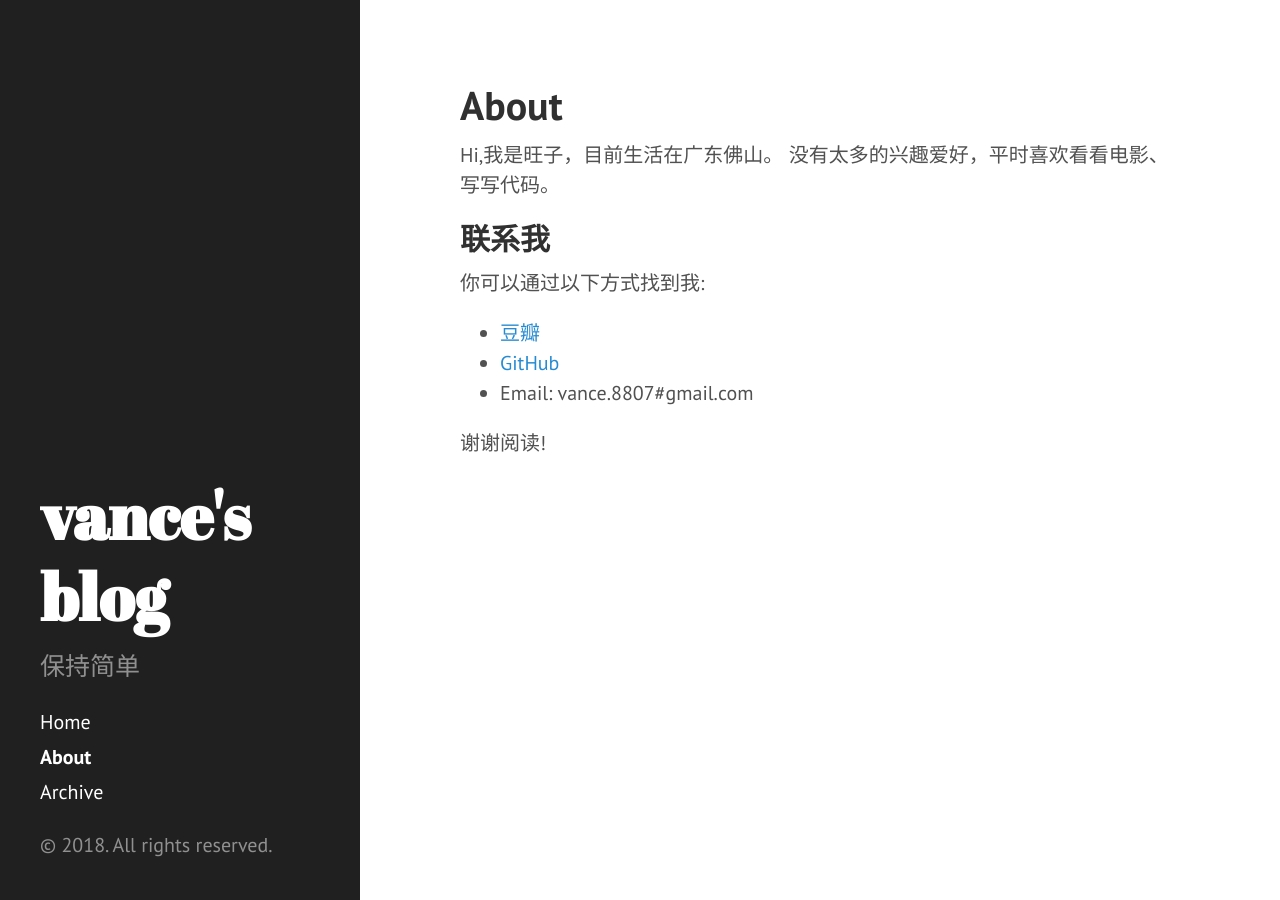
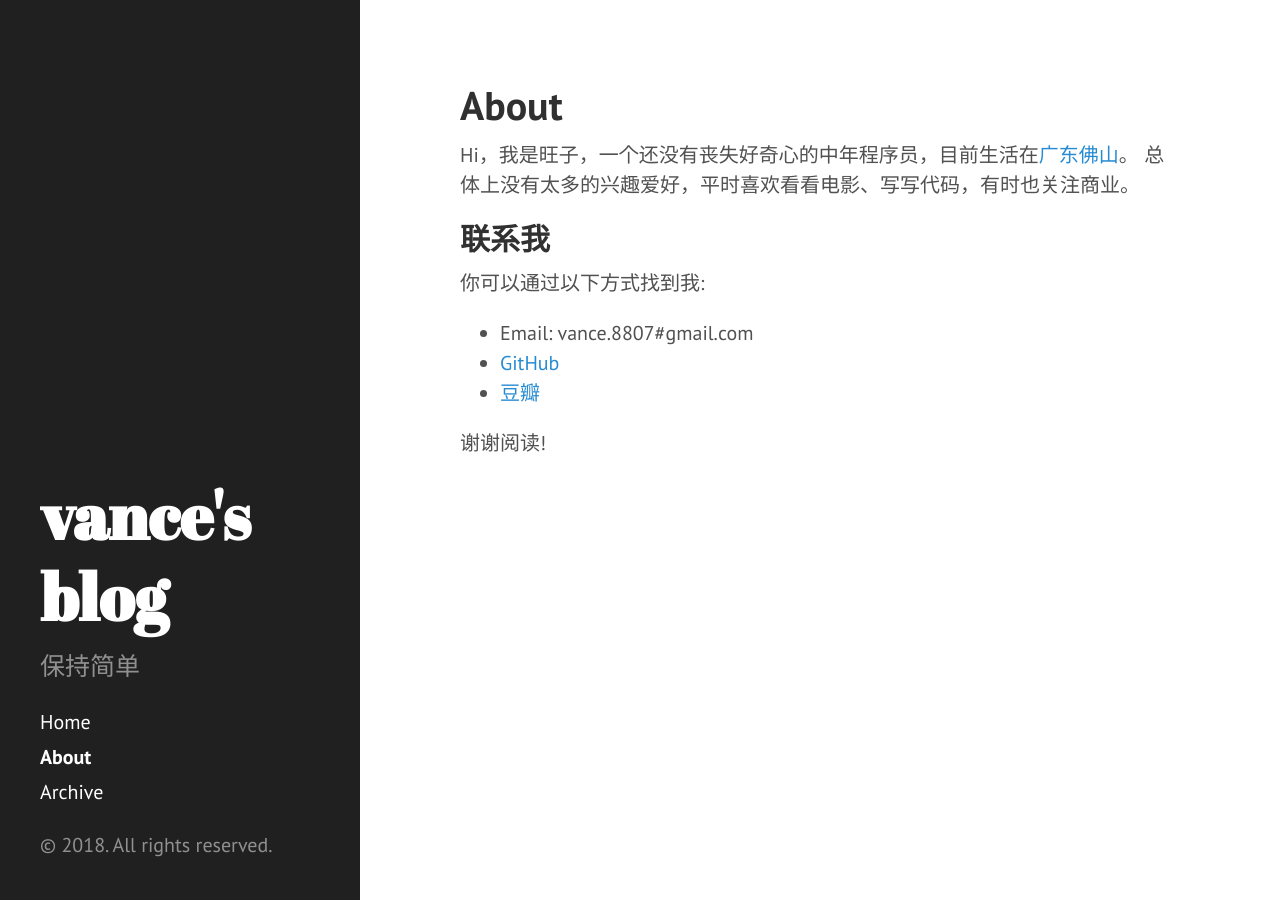
Before and after one commit to vancefantasy/vancefantasy.github.io, a Jekyll site: the page built from about.md, in a window 1280 px wide. Built offline with Jekyll 4.4.1, drawn with Linux system fonts in a browser that asks for light colours; Markdown is read by kramdown in place of the engine named in the settings.

Commit message:
update About

```diff
--- a/about.md
+++ b/about.md
@@ -3,15 +3,15 @@ layout: page
 title: About
 ---
 
-Hi,我是旺子，目前生活在广东佛山。
-没有太多的兴趣爱好，平时喜欢看看电影、写写代码。
+Hi，我是旺子，一个还没有丧失好奇心的中年程序员，目前生活在[广东佛山](https://goo.gl/maps/vT4ZegKTSND2)。
+总体上没有太多的兴趣爱好，平时喜欢看看电影、写写代码，有时也关注商业。
 
 ## 联系我
 
 你可以通过以下方式找到我:
 
+* Email: vance.8807#gmail.com
+* [GitHub](https://github.com/vancefantasy)
 * [豆瓣](https://www.douban.com/people/tankme/)
-* [GitHub](https://github.com/vancefantasy)
-* Email: vance.8807#gmail.com
 
 谢谢阅读!
```
